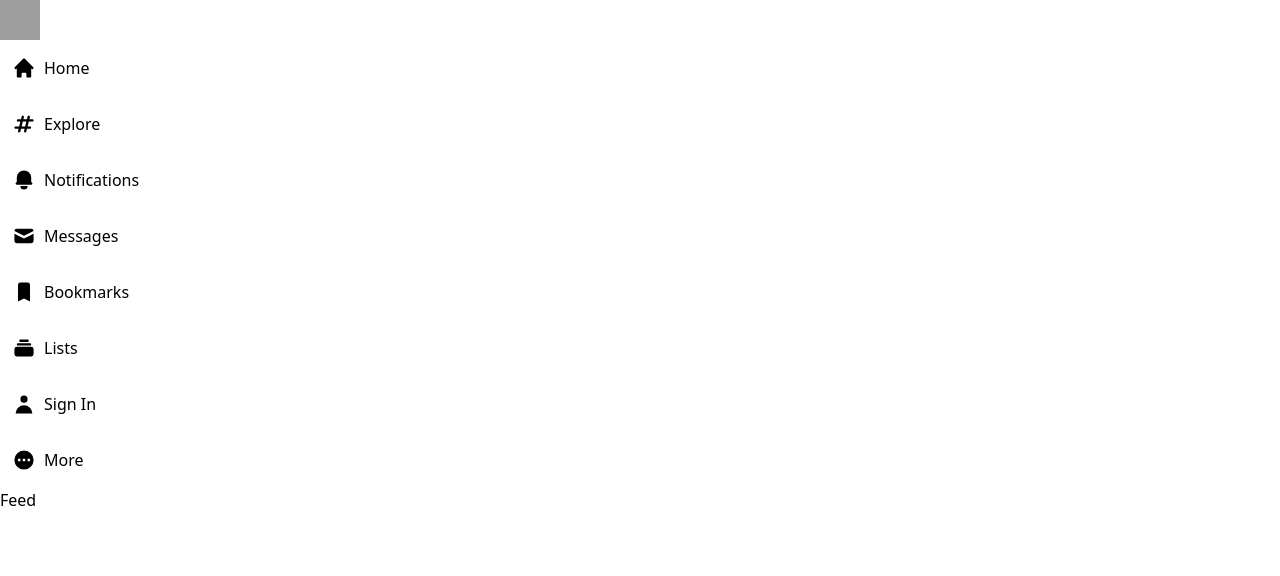
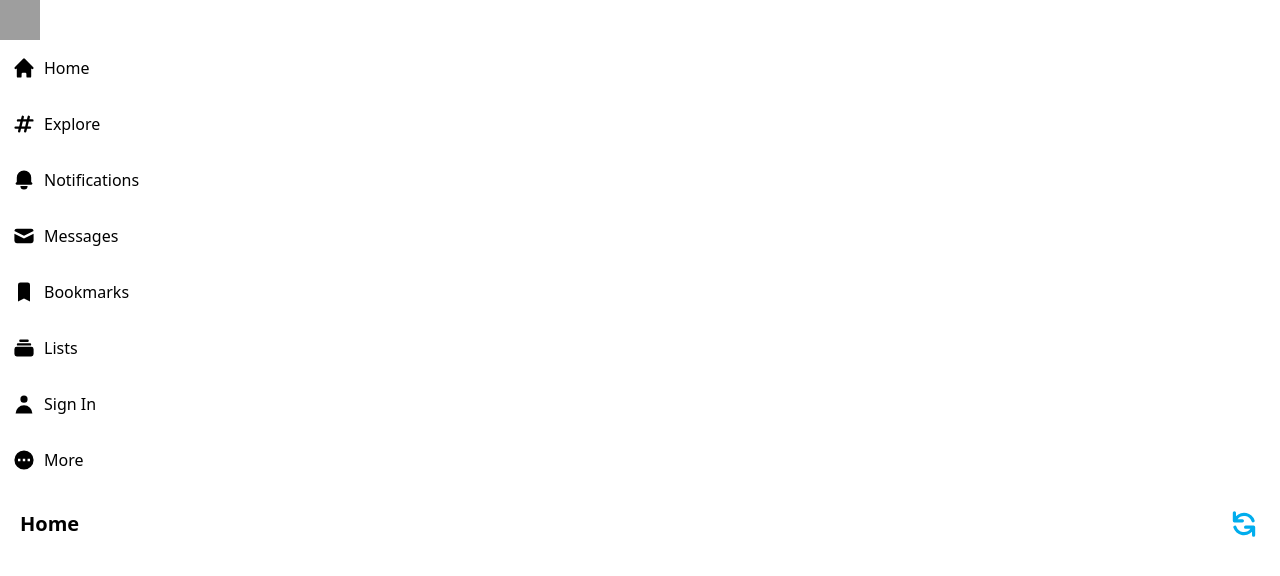
Before and after one commit to jubhavsar/tweeter-2-yt-clone, a Next.js app: page / in a window 1280 px wide. Shown: the top 576 px of the page. Built offline with nearby package versions, Linux system fonts and the light colour scheme; grey boxes are pictures that could not be loaded.

Commit message:
styled Feed component using tailwind utility classes

```diff
--- a/components/Feed.tsx
+++ b/components/Feed.tsx
@@ -1,8 +1,15 @@
 import React from 'react'
+import {
+  RefreshIcon
+} from '@heroicons/react/solid'
+
 
 function Feed() {
   return (
-    <div>Feed</div>
+    <div className='flex items-center justify-between'>
+      <h1 className='p-5 pb-0 text-xl font-bold'> Home </h1>
+      <RefreshIcon className='w-8 h-8 mt-5 mr-5 transition-all duration-500 ease-out cursor-pointer text-tweeter hover:rotate-180 active:scale-125'/>
+    </div>
   )
 }
 
--- a/tailwind.config.js
+++ b/tailwind.config.js
@@ -6,7 +6,7 @@ module.exports = {
   theme: {
     extend: {
       colors: {
-        tweeter: '#00ADED'
+        tweeter: '#00ADED',
       }
     },
   },
```
